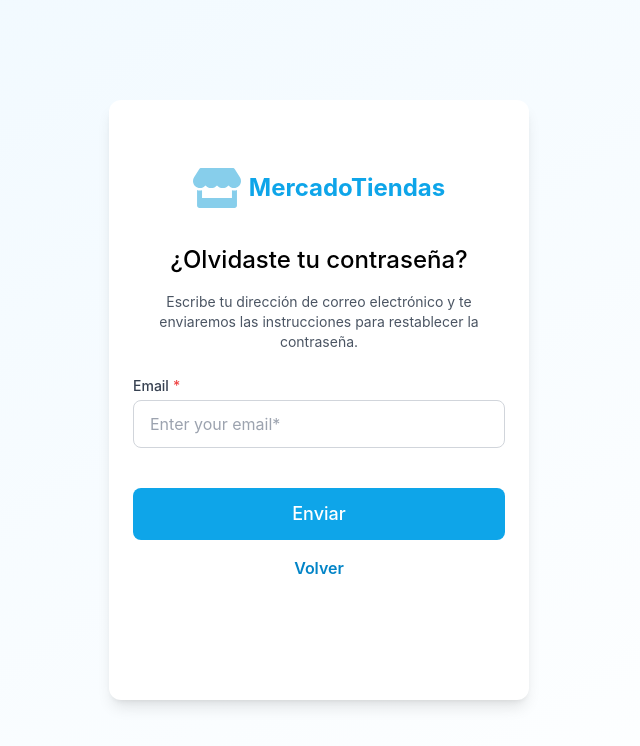
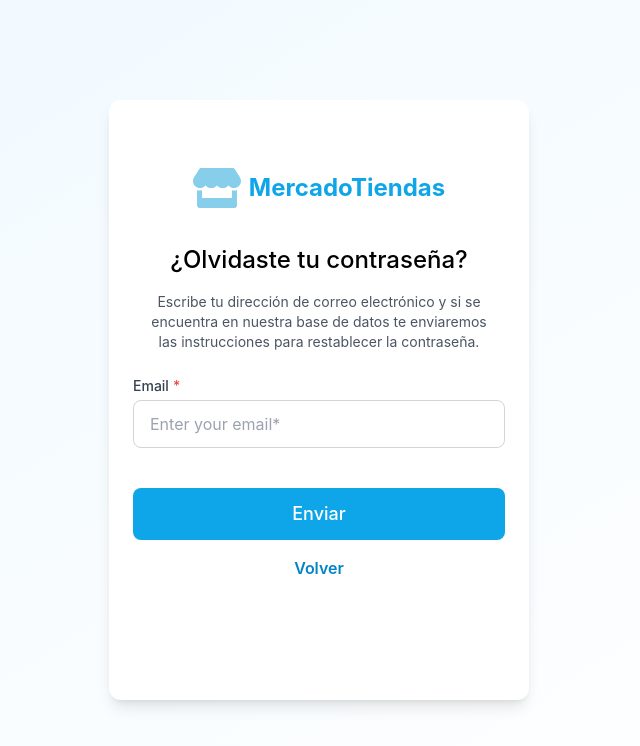
Before and after one commit to DaniBordoli/front-mercadotiendas, a React (Create React App) app: page /reset-password in a window 1280 px wide. Shown: the top 746 px of the page, without its empty margins (321-961 px from the left). Built offline with nearby package versions, Linux system fonts and the light colour scheme.

Commit message:
changed main route & changed text in modal ResetPassword

```diff
--- a/src/screens/ResetPassword.tsx
+++ b/src/screens/ResetPassword.tsx
@@ -43,7 +43,7 @@ function ResetPassword() {
       </div>
       <h1 className="text-2xl font-medium my-4">¿Olvidaste tu contraseña?</h1>
       <p className="text-gray-600 text-center w-11/12 text-sm mb-6">
-        Escribe tu dirección de correo electrónico y te enviaremos las instrucciones para restablecer la contraseña.
+        Escribe tu dirección de correo electrónico y si se encuentra en nuestra base de datos te enviaremos las instrucciones para restablecer la contraseña.
       </p>
       {error && <p className="text-red-500 text-sm mb-4">{error}</p>}
       {success && (
```
Also changed, not shown: src/navigation/routes.tsx (+9 -13 lines).
